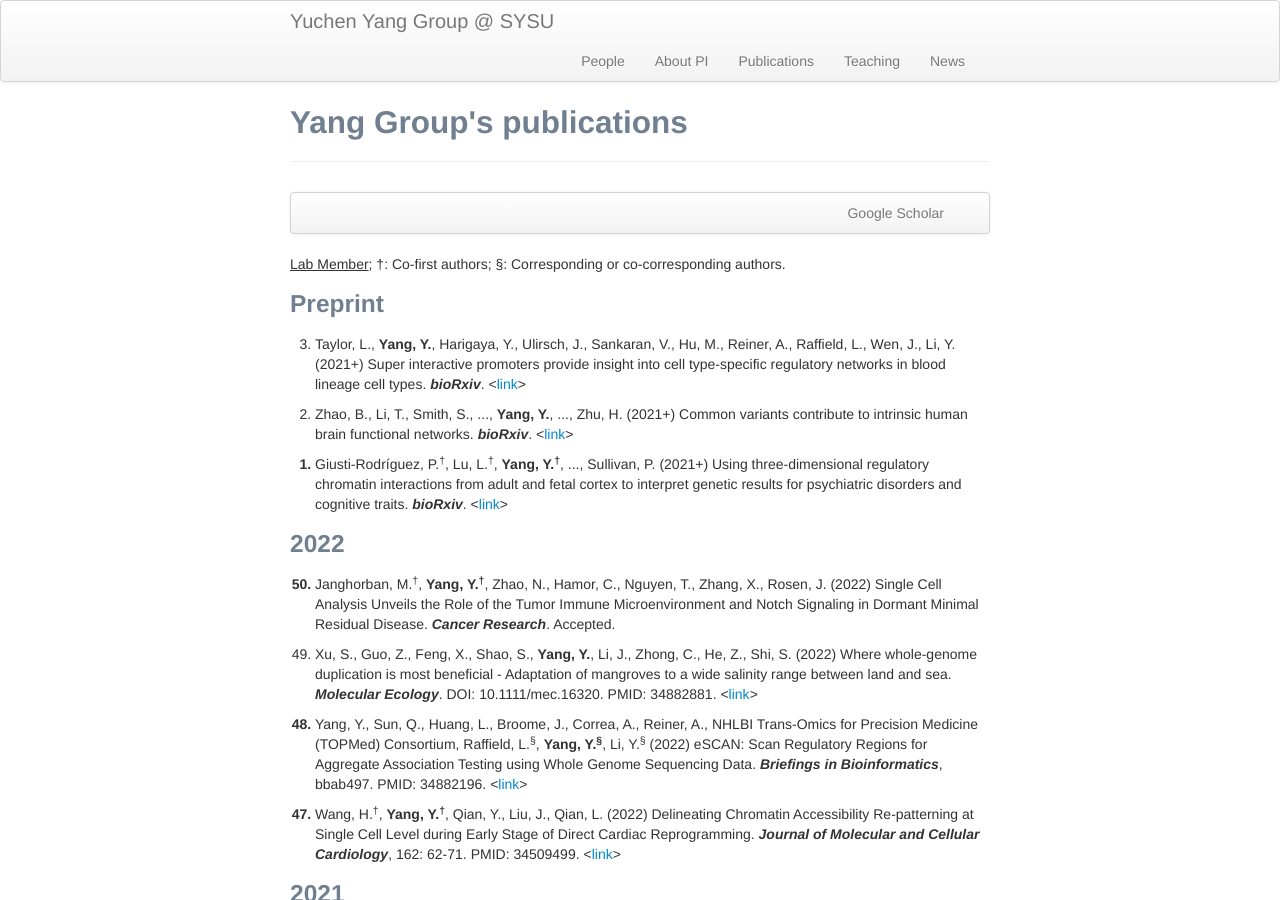
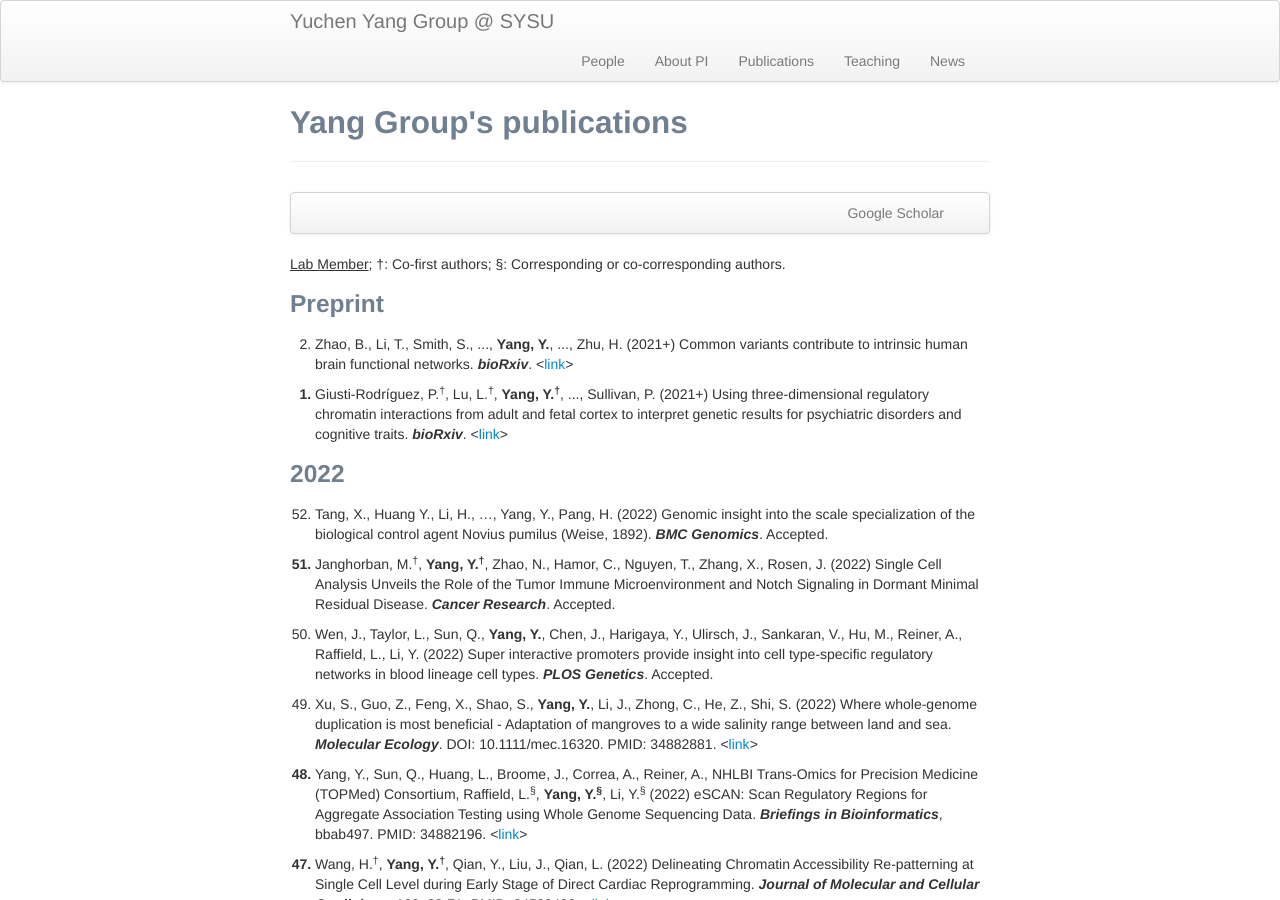
Before and after one commit to yuchenyanggroup/yuchenyanggroup.github.io, a Jekyll site: the page built from pages/pubs.md, in a window 1280 px wide and 900 px high. Built offline with Jekyll 4.4.1, drawn with Linux system fonts in a browser that asks for light colours.

Commit message:
Update pubs.md

```diff
--- a/pages/pubs.md
+++ b/pages/pubs.md
@@ -14,14 +14,16 @@ title: Yang Group's publications
 <u>Lab Member</u>; &dagger;: Co-first authors; &sect;: Corresponding or co-corresponding authors.
 
 ### Preprint
-<ol start="3"> <li> Taylor, L., <b>Yang, Y.</b>, Harigaya, Y., Ulirsch, J., Sankaran, V., Hu, M., Reiner, A., Raffield, L., Wen, J., Li, Y. (2021+) Super interactive promoters provide insight into cell type-specific regulatory networks in blood lineage cell types. <i><b>bioRxiv</b></i>. <<a href="https://doi.org/10.1101/2021.03.15.435494">link</a>></li></ol>
-
 <ol start="2"> <li> Zhao, B., Li, T., Smith, S., ..., <b>Yang, Y.</b>, ..., Zhu, H. (2021+) Common variants contribute to intrinsic human brain functional networks. <i><b>bioRxiv</b></i>. <<a href="https://www.biorxiv.org/content/10.1101/2020.07.30.229914v2.full">link</a>></li></ol>
 
 <ol start="1" style="font-weight: bold;"> <li><span style="font-weight: normal;">Giusti-Rodríguez, P.<sup>&dagger;</sup>, Lu, L.<sup>&dagger;</sup>, <b>Yang, Y.<sup>&dagger;</sup></b>, ..., Sullivan, P. (2021+) Using three-dimensional regulatory chromatin interactions from adult and fetal cortex to interpret genetic results for psychiatric disorders and cognitive traits. <i><b>bioRxiv</b></i>. <<a href="https://www.biorxiv.org/content/10.1101/406330v1.full">link</a>></span></li></ol>
 
 ### 2022
-<ol start="50" style="font-weight: bold;"> <li><span style="font-weight: normal;"> Janghorban, M.<sup>&dagger;</sup>, <b>Yang, Y.<sup>&dagger;</sup></b>, Zhao, N., Hamor, C., Nguyen, T., Zhang, X., Rosen, J. (2022) Single Cell Analysis Unveils the Role of the Tumor Immune Microenvironment and Notch Signaling in Dormant Minimal Residual Disease. <i><b>Cancer Research</b></i>. Accepted. </span></li></ol>
+<ol start="52"> <li> Tang, X., Huang Y., Li, H., …, Yang, Y., Pang, H. (2022) Genomic insight into the scale specialization of the biological control agent Novius pumilus (Weise, 1892). <i><b>BMC Genomics</b></i>. Accepted.</li></ol>
+
+<ol start="51" style="font-weight: bold;"> <li><span style="font-weight: normal;"> Janghorban, M.<sup>&dagger;</sup>, <b>Yang, Y.<sup>&dagger;</sup></b>, Zhao, N., Hamor, C., Nguyen, T., Zhang, X., Rosen, J. (2022) Single Cell Analysis Unveils the Role of the Tumor Immune Microenvironment and Notch Signaling in Dormant Minimal Residual Disease. <i><b>Cancer Research</b></i>. Accepted. </span></li></ol>
+
+<ol start="50"> <li> Wen, J., Taylor, L., Sun, Q., <b>Yang, Y.</b>, Chen, J., Harigaya, Y., Ulirsch, J., Sankaran, V., Hu, M., Reiner, A., Raffield, L., Li, Y. (2022) Super interactive promoters provide insight into cell type-specific regulatory networks in blood lineage cell types. <i><b>PLOS Genetics</b></i>. Accepted.</li></ol>
 
 <ol start="49"> <li> Xu, S., Guo, Z., Feng, X., Shao, S., <b>Yang, Y.</b>, Li, J., Zhong, C., He, Z., Shi, S. (2022) Where whole-genome duplication is most beneficial - Adaptation of mangroves to a wide salinity range between land and sea. <i><b>Molecular Ecology</b></i>. DOI: 10.1111/mec.16320. PMID: 34882881. <<a href="https://onlinelibrary.wiley.com/doi/10.1111/mec.16320">link</a>></li></ol>
 
```
